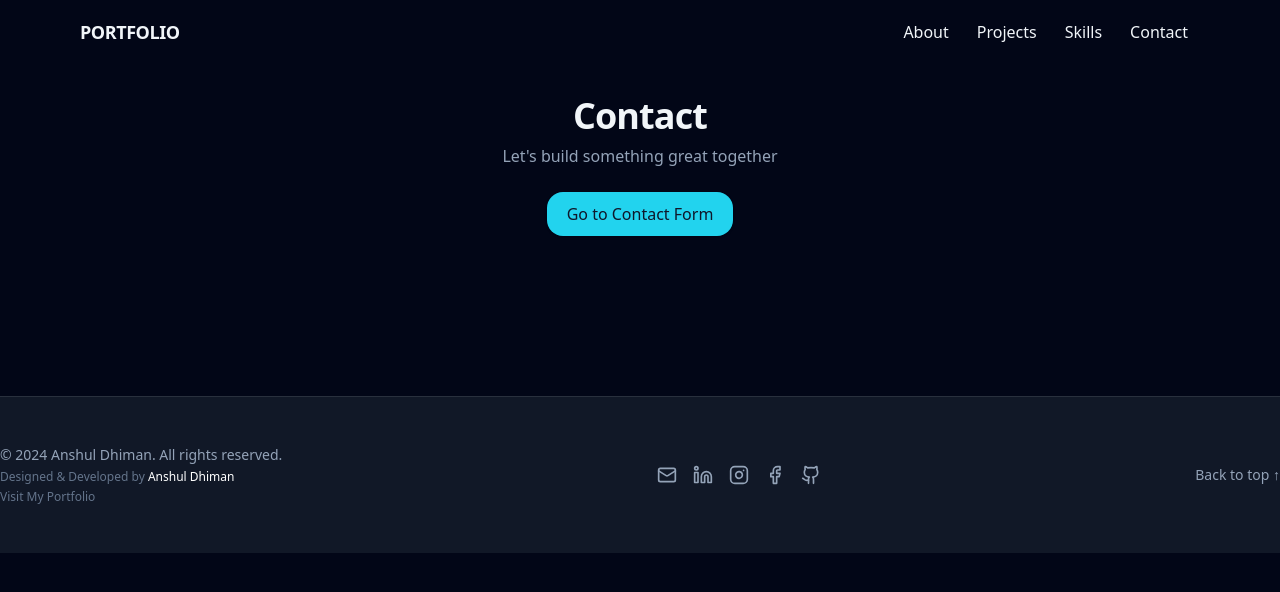
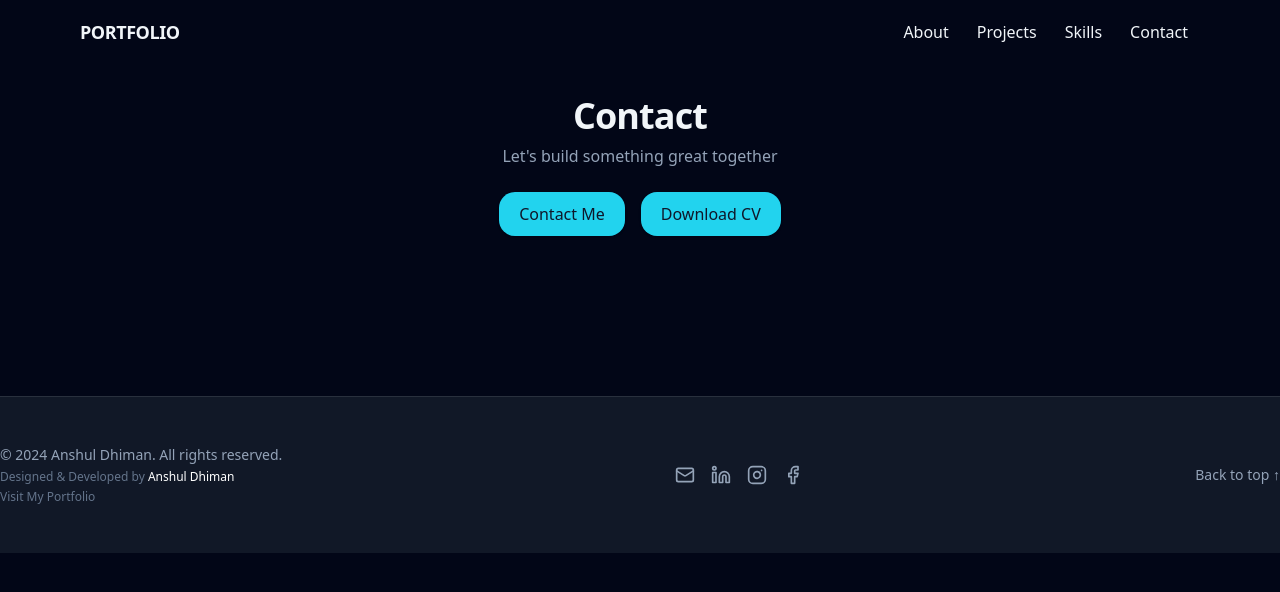
Before and after one commit to Anshuldhiman09/manojDhiman-portfolio, a React (Vite) app: page /contact in a window 1280 px wide. Shown: the top 592 px of the page. Built offline with nearby package versions, Linux system fonts and the light colour scheme.

Commit message:
Some change

```diff
--- a/src/components/Contact.jsx
+++ b/src/components/Contact.jsx
@@ -8,12 +8,26 @@ export default function Contact() {
       <div className="container-lg text-center">
         <h2 className="section-title">Contact</h2>
         <p className="section-subtitle">Let's build something great together</p>
-        <button
-          onClick={() => navigate("/contact-form")} // redirect to contact form page
-          className="btn mt-6 px-6 py-3 bg-blue-500 text-white rounded-lg hover:bg-blue-600 transition"
-        >
-          Go to Contact Form
-        </button>
+
+        {/* Buttons with gap */}
+        <div className="mt-6 flex flex-col sm:flex-row justify-center gap-4">
+          {/* Redirect button */}
+          <button
+            onClick={() => navigate("/contact-form")}
+            className="btn px-6 py-3 bg-blue-500 text-white rounded-lg hover:bg-blue-600 transition"
+          >
+            Contact Me
+          </button>
+
+          {/* Download CV button */}
+          <a
+            href="/manojkumar.pdf" // file inside /public
+            download
+            className="btn px-6 py-3 bg-blue-500 text-white rounded-lg hover:bg-blue-600 transition inline-block"
+          >
+            Download CV
+          </a>
+        </div>
       </div>
     </section>
   );
--- a/src/components/Footer.jsx
+++ b/src/components/Footer.jsx
@@ -28,12 +28,7 @@ export default function Footer() {
       id: "facebook",
       icon: <Facebook size={20} />,
       link: "https://www.facebook.com/manoj.vishkarma.161",
-    },
-    {
-      id: "github",
-      icon: <Github size={20} />,
-      link: "https://github.com/yourusername", // add your GitHub
-    },
+    }
   ];
 
   const scrollToTop = () => {
--- a/src/components/Hero.jsx
+++ b/src/components/Hero.jsx
@@ -1,22 +1,7 @@
-import { useState } from "react";
-import { ArrowDown } from "lucide-react";
-
 export default function Hero() {
-  const [showHint, setShowHint] = useState(false);
-
-  const handleDownloadClick = () => {
-    setShowHint(true);
-
-    // Hide the hint after 4 seconds
-    setTimeout(() => {
-      setShowHint(false);
-    }, 4000);
-  };
-
   return (
     <section className="section pt-28" id="home">
       <div className="container-lg grid md:grid-cols-2 gap-8 items-center">
-
         {/* Left: Text */}
         <div>
           <p className="text-primary font-medium">Hello, I'm</p>
@@ -27,32 +12,12 @@ export default function Hero() {
             Experienced Mechanical Manager | PET Recycling Specialist | 23+ Years in Industrial Maintenance
           </p>
 
-          {/* CV Button (Triggers Hint) */}
-          <button
-            onClick={handleDownloadClick}
-            className="inline-block mt-6 px-6 py-3 bg-primary text-white font-medium rounded-full shadow-lg hover:bg-primary/90 transition"
-          >
-            Download CV
-          </button>
-
-          {/* Arrow Hint */}
-          {showHint && (
-            <div className="mt-4 flex flex-col items-start gap-2 animate-bounce">
-              <ArrowDown className="text-primary w-6 h-6" />
-              <p className="text-sm text-slate-300">
-                Scroll down and click on the photo 👇
-              </p>
-            </div>
-          )}
         </div>
 
         {/* Right: Circular Image */}
         <div className="flex justify-center md:justify-end">
-          <div
-            className="rounded-full overflow-hidden ring-4 ring-primary/50 shadow-lg
-                       shadow-primary/40 hover:scale-105 transition
-                       w-64 h-64 sm:w-80 sm:h-80 md:w-64 md:h-64"
-          >
+          <div className="rounded-full overflow-hidden ring-4 ring-primary/50 shadow-lg shadow-primary/40 hover:scale-105 transition
+                          w-64 h-64 sm:w-80 sm:h-80 md:w-64 md:h-64">
             <img
               src="/WhatsApp Image 2025-08-24 at 12.18.30 PM.jpeg"
               alt="Manoj Dhiman"
--- a/src/components/Navbar.jsx
+++ b/src/components/Navbar.jsx
@@ -23,36 +23,77 @@ export default function Navbar() {
   }, [open])
 
   return (
-    <header className={`fixed top-0 inset-x-0 z-50 transition-all ${scrolled ? "backdrop-blur bg-slate-950/70 ring-1 ring-white/10" : ""}`}>
+    <>
+      <header
+        className={`fixed top-0 inset-x-0 z-50 transition-all ${
+          scrolled
+            ? "backdrop-blur bg-slate-950/70 ring-1 ring-white/10"
+            : ""
+        }`}
+      >
         <nav className="container-lg h-16 flex items-center justify-between">
-        <a href="#" className="font-bold text-lg tracking-tight">PORTFOLIO</a>
+          <a href="#" className="font-bold text-lg tracking-tight">
+            PORTFOLIO
+          </a>
           <div className="hidden md:flex gap-1">
-          {links.map(l => (
-            <a key={l.href} href={l.href} className="nav-link">{l.label}</a>
+            {links.map((l) => (
+              <a key={l.href} href={l.href} className="nav-link">
+                {l.label}
+              </a>
             ))}
           </div>
           <div className="md:hidden">
-          <button aria-label="Menu" onClick={() => setOpen(v => !v)} className="nav-link">
-            <svg width="24" height="24" viewBox="0 0 24 24" fill="none">
-              <path d="M4 6h16M4 12h16M4 18h16" stroke="currentColor" strokeWidth="2" strokeLinecap="round"/>
+            <button
+              aria-label="Menu"
+              onClick={() => setOpen((v) => !v)}
+              className="nav-link"
+            >
+              <svg
+                width="24"
+                height="24"
+                viewBox="0 0 24 24"
+                fill="none"
+              >
+                <path
+                  d="M4 6h16M4 12h16M4 18h16"
+                  stroke="currentColor"
+                  strokeWidth="2"
+                  strokeLinecap="round"
+                />
               </svg>
             </button>
           </div>
         </nav>
+      </header>
 
+      {/* Fullscreen overlay + menu (separate from header) */}
       {open && (
-        <div className="md:hidden">
+        <div className="fixed inset-0 z-40">
+          {/* Blur background */}
+          <div
+            className="absolute inset-0 bg-black/40 backdrop-blur-sm"
+            onClick={() => setOpen(false)}
+          ></div>
+
+          {/* Menu */}
+          <div className="absolute top-16 inset-x-0 z-50">
             <div className="container-lg pb-6">
               <div className="card p-2 divide-y divide-white/10">
-              {links.map(l => (
-                <a key={l.href} href={l.href} className="block px-4 py-3" onClick={() => setOpen(false)}>
+                {links.map((l) => (
+                  <a
+                    key={l.href}
+                    href={l.href}
+                    className="block px-4 py-3"
+                    onClick={() => setOpen(false)}
+                  >
                     {l.label}
                   </a>
                 ))}
               </div>
             </div>
           </div>
+        </div>
       )}
-    </header>
+    </>
   )
 }
```
Lines whose indentation alone changed are shown as unchanged.
